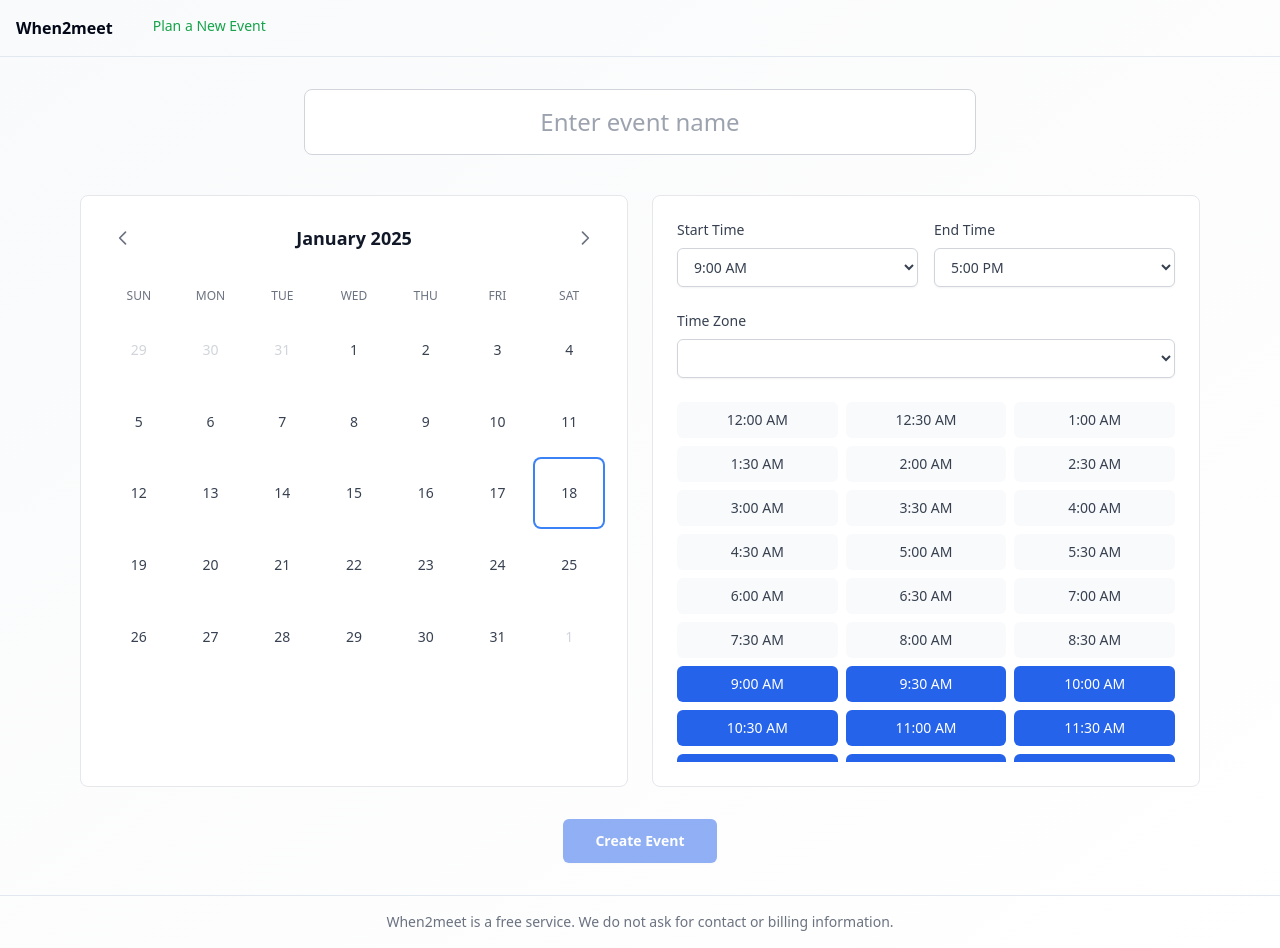
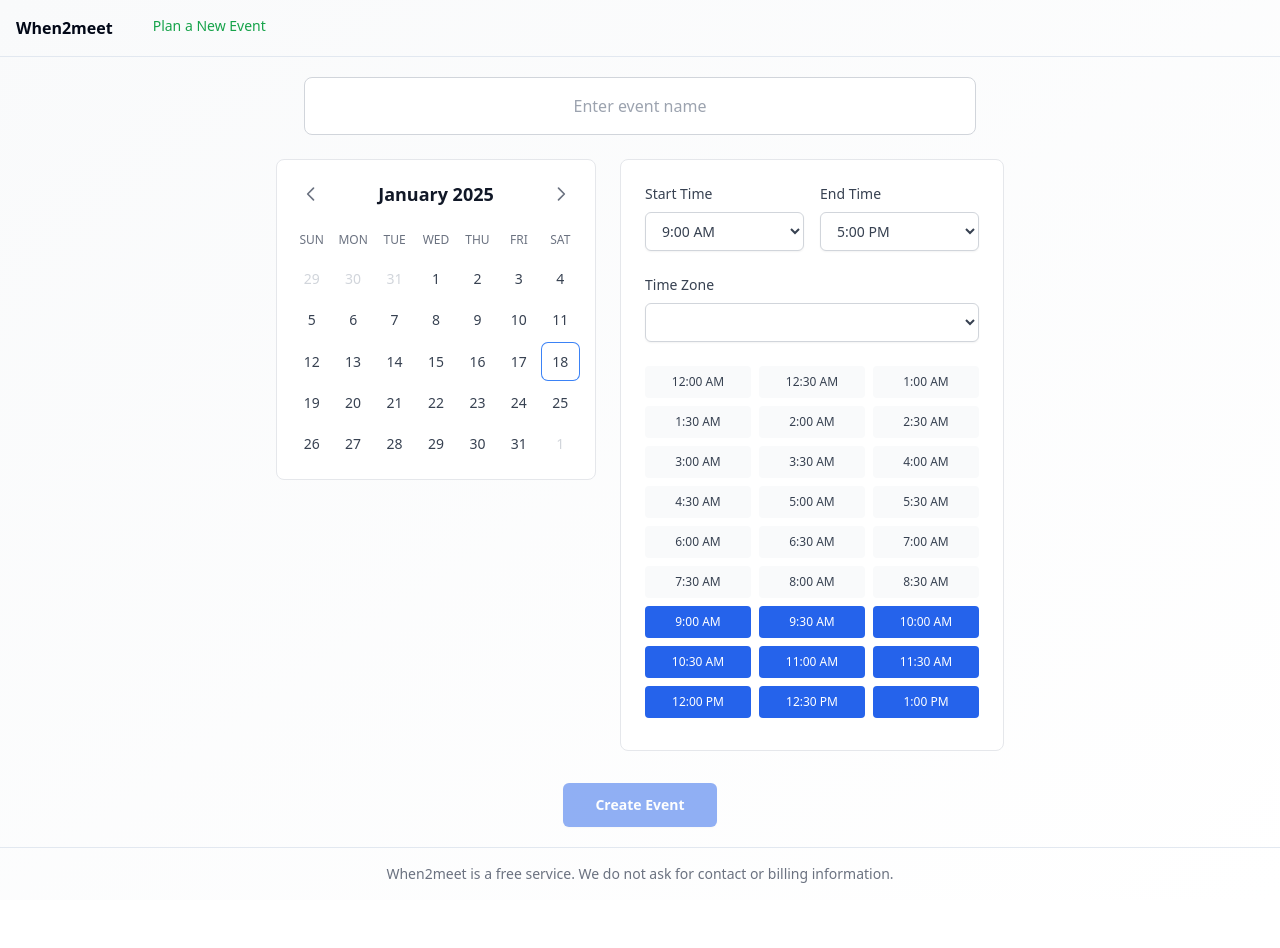
Before and after one commit to harshascode/when2meet, a SvelteKit app: page / in a window 1280 px wide. After the commit the page ends 900 px from the top, so only its background shows below. Built offline with nearby package versions, Linux system fonts and the light colour scheme.

Commit message:
home page modify and make ti smaller + working

```diff
--- a/src/routes/+page.svelte
+++ b/src/routes/+page.svelte
@@ -185,22 +185,22 @@
 <div class="min-h-screen bg-gradient-to-br from-gray-50 to-white">
 	<Header />
 
-	<main class="container mx-auto max-w-6xl px-4 py-8">
-		<div class="mx-auto mb-10 max-w-2xl">
+	<main class="container mx-auto max-w-6xl px-4 py-5">
+		<div class="mx-auto mb-6 max-w-2xl">
 			<input
 				type="text"
 				placeholder="Enter event name"
 				class="w-full rounded-lg border border-gray-300 bg-white px-6 py-4
-					text-center text-2xl font-medium text-gray-900 placeholder-gray-400
-					transition-all focus:border-blue-500 focus:ring-2 focus:ring-blue-500"
+					text-center font-medium text-gray-900 placeholder-gray-400
+					transition-all"
 				bind:value={eventName}
 			/>
 		</div>
 
-		<div class="grid gap-6 lg:grid-cols-2">
+		<div class="flex flex-col justify-center justify-items-center gap-6 md:flex-row">
 			<!-- Calendar Card -->
-			<div class="rounded-lg border border-gray-200 bg-white p-6 shadow-xs">
-				<div class="mb-6 flex items-center justify-between">
+			<div class="shadow-xs h-fit rounded-lg border border-gray-200 bg-white p-4 md:w-80">
+				<div class="mb-3 flex items-center justify-between">
 					<button
 						class="rounded-md p-2 text-gray-500 transition-colors hover:bg-gray-50 hover:text-gray-700"
 						aria-label="Previous Month"
@@ -249,10 +249,10 @@
 						<button
 							class="aspect-square rounded-md text-sm font-medium
                                 {!day.isCurrentMonth ? 'text-gray-300' : 'text-gray-700'}
-                                {day.isToday ? 'ring-2 ring-blue-500' : ''}
+                                {day.isToday ? 'ring-1 ring-blue-500' : ''}
                                 {selectedDatesSet.has(day.date.getTime())
-									? 'bg-blue-600 text-white hover:bg-blue-700'
-									: 'hover:bg-blue-50'}"
+								? 'bg-blue-600 text-white hover:bg-blue-700'
+								: 'hover:bg-blue-50'}"
 							onclick={() => toggleDateSelection(day.date)}
 						>
 							{day.dayLabel}
@@ -260,7 +260,7 @@
 					{/each}
 				</div>
 
-				{#if selectedDates.length > 0}
+				<!-- {#if selectedDates.length > 0}
 					<div class="mt-4 flex flex-wrap gap-2">
 						{#each sortedSelectedDates as date}
 							<span class="rounded-md bg-blue-100 px-2.5 py-1 text-sm text-blue-700">
@@ -268,11 +268,11 @@
 							</span>
 						{/each}
 					</div>
-				{/if}
+				{/if} -->
 			</div>
 
 			<!-- Time Selection Card -->
-			<div class="rounded-lg border border-gray-200 bg-white p-6 shadow-xs">
+			<div class="shadow-xs w-96 rounded-lg border border-gray-200 bg-white p-6">
 				<div class="mb-6 grid grid-cols-2 gap-4">
 					<div>
 						<label for="startTime" class="mb-2 block text-sm font-medium text-gray-700"
@@ -325,10 +325,10 @@
 				<div class="grid max-h-[360px] grid-cols-2 gap-2 overflow-y-auto sm:grid-cols-3">
 					{#each timeSlots as timeSlot (timeSlot.time)}
 						<button
-							class="rounded-md px-3 py-2 text-sm font-medium transition-colors
+							class="rounded-sm px-3 py-2 text-xs font-medium transition-colors
                                 {selectedTimesSet.has(timeSlot.time)
-									? 'bg-blue-600 text-white hover:bg-blue-700'
-									: 'bg-gray-50 text-gray-700 hover:bg-gray-100'}"
+								? 'bg-blue-600 text-white hover:bg-blue-700'
+								: 'bg-gray-50 text-gray-700 hover:bg-gray-100'}"
 							onclick={() => toggleTimeSelection(timeSlot.time)}
 						>
 							{timeSlot.formatted}
```
Also changed, not shown: 2 other files (tests, documents, lock files or other folders).
